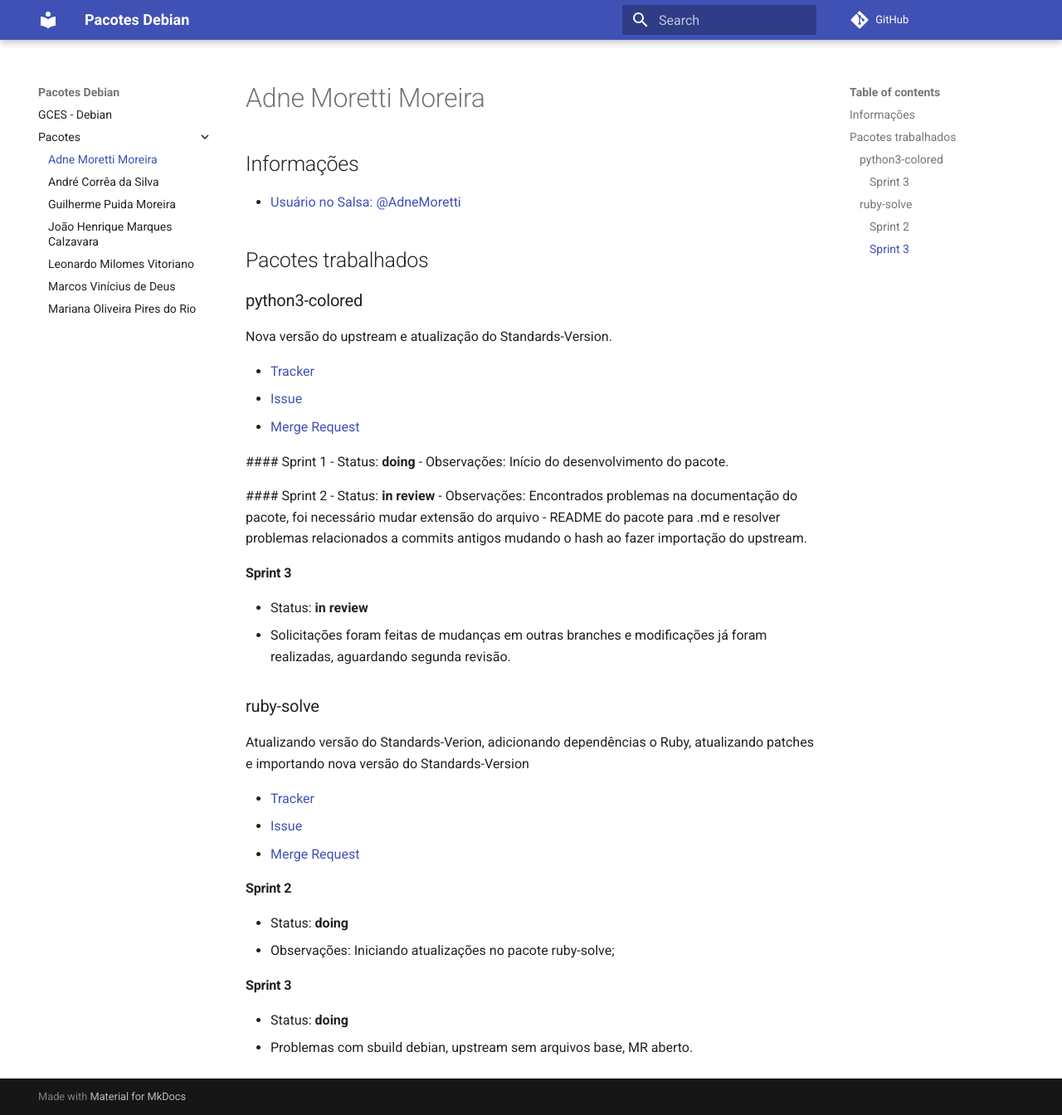
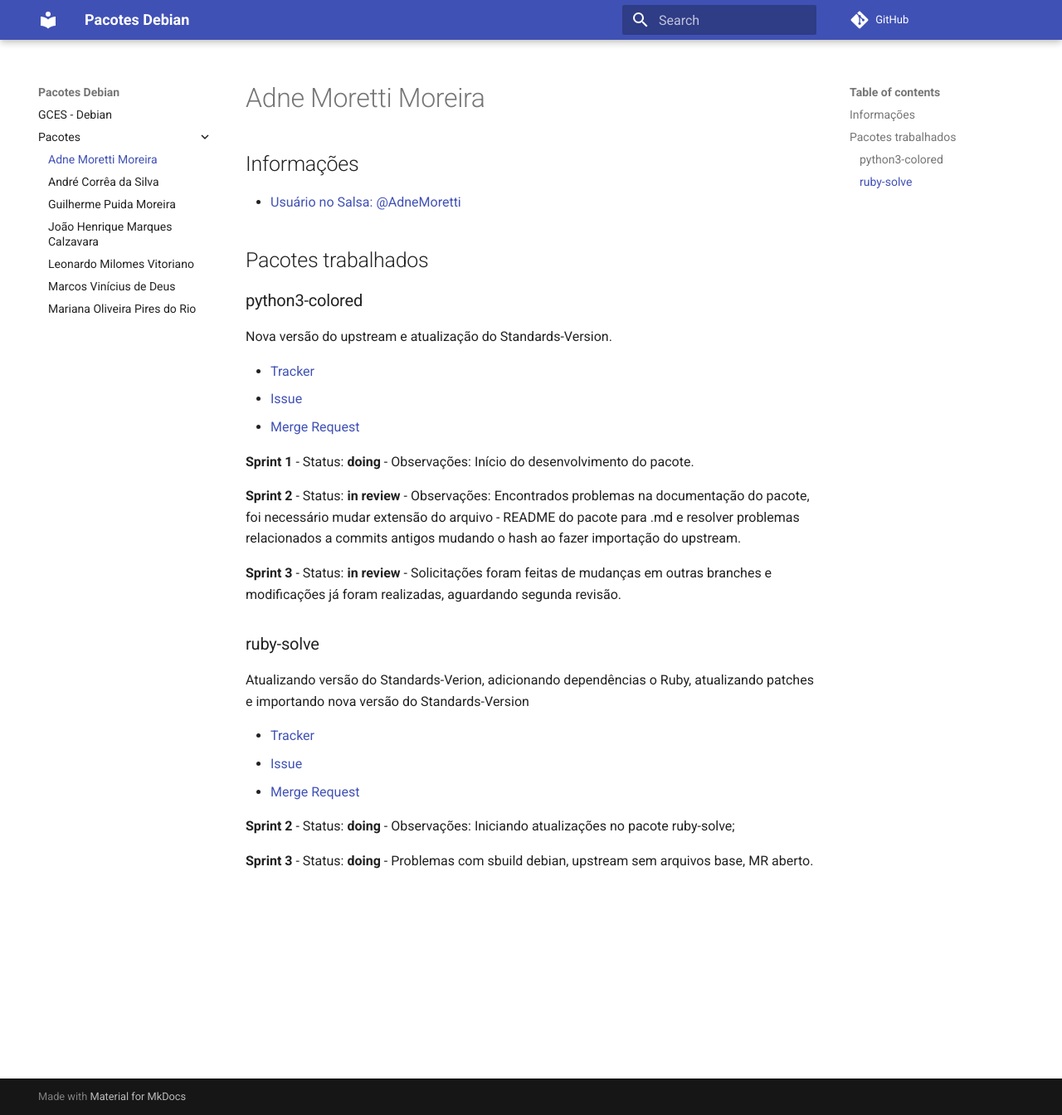
Before and after one commit to FGA-GCES/Debian_Pacotes, an MkDocs documentation site: the page built from docs/pacotes/adne-moretti-moreira.md, in a window 1280 px wide and 1344 px high. Shown: the whole window at 83% size. Built offline with MkDocs 1.6.1 and Material for MkDocs 9.7.7, drawn with Linux system fonts in a browser that asks for light colours; comment, search, counter and statistics services are not loaded; some of the changed lines change nothing that is shown.

Commit message:
Update adne-moretti-moreira.md

```diff
--- a/docs/pacotes/adne-moretti-moreira.md
+++ b/docs/pacotes/adne-moretti-moreira.md
@@ -14,18 +14,18 @@ Nova versão do upstream e atualização do Standards-Version.
 
 - [Tracker](https://tracker.debian.org/pkg/colored)
 - [Issue](https://salsa.debian.org/debian-brasilia-team/docs/-/issues/62)
-- [Merge Request](https://salsa.debian.org/python-team/packages/flask-dance/-/merge_requests/1)
+- [Merge Request](https://salsa.debian.org/python-team/packages/python-colored/-/merge_requests/1)
 
- #### Sprint 1
+**Sprint 1**
 - Status: **doing**
 - Observações: Início do desenvolvimento do pacote.
 
- #### Sprint 2
+**Sprint 2**
 - Status: **in review**
 - Observações: Encontrados problemas na documentação do pacote, foi necessário mudar extensão do arquivo
 - README do pacote para .md e resolver problemas relacionados a commits antigos mudando o hash ao fazer importação do upstream.
 
-#### Sprint 3
+**Sprint 3**
 - Status: **in review**
 - Solicitações foram feitas de mudanças em outras branches e modificações já foram realizadas, aguardando segunda revisão.
 
@@ -33,14 +33,14 @@ Nova versão do upstream e atualização do Standards-Version.
 
 Atualizando versão do Standards-Verion, adicionando dependências o Ruby, atualizando patches e importando nova versão do Standards-Version
 
-- [Tracker](https://tracker.debian.org/pkg/ruby-in-parallel)
+- [Tracker](https://tracker.debian.org/pkg/ruby-solve)
 - [Issue](https://salsa.debian.org/debian-brasilia-team/docs/-/issues/98)
-- [Merge Request](https://salsa.debian.org/debian/ruby-in-parallel/-/merge_requests/5)
+- [Merge Request](https://salsa.debian.org/debian/ruby-solve/-/merge_requests/1)
 
-#### Sprint 2
+**Sprint 2**
 - Status: **doing**
 - Observações: Iniciando atualizações no pacote ruby-solve;
 
-#### Sprint 3
+**Sprint 3**
 - Status: **doing**
 - Problemas com sbuild debian, upstream sem arquivos base, MR aberto.
```
